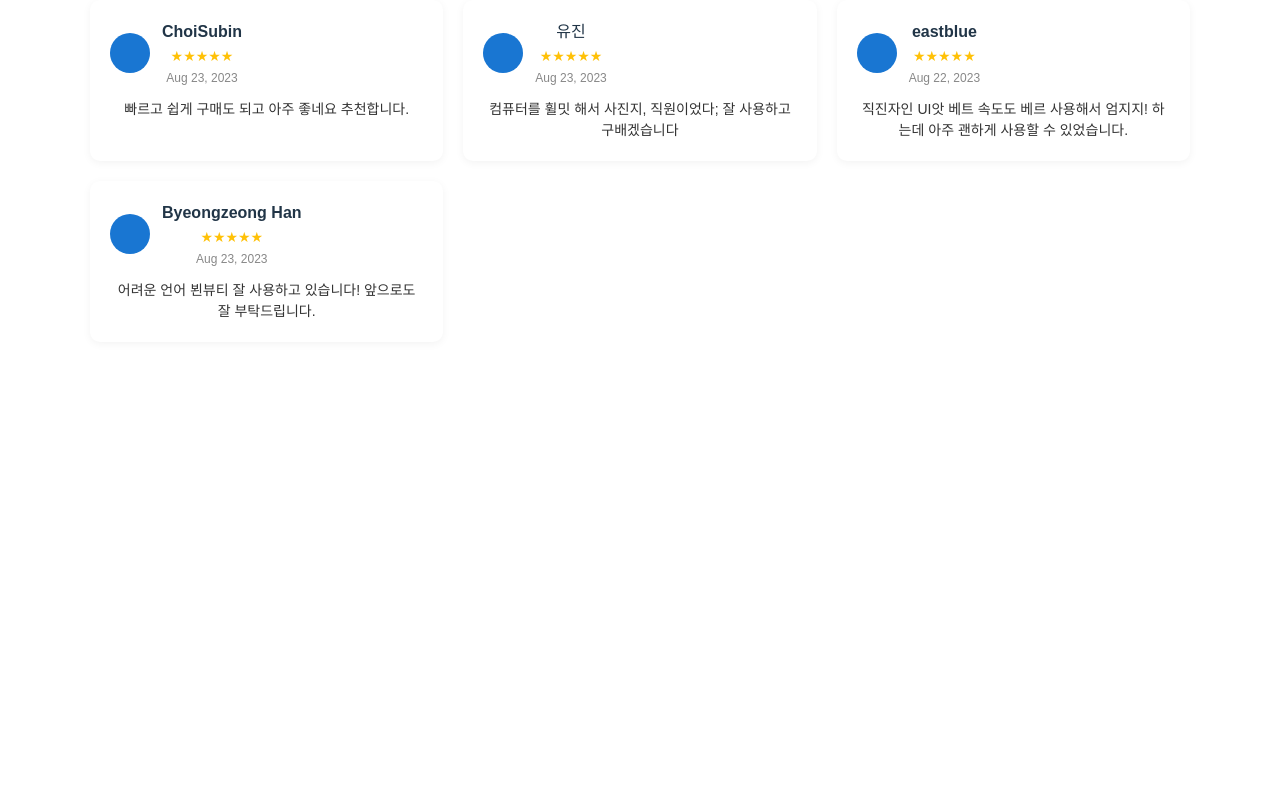
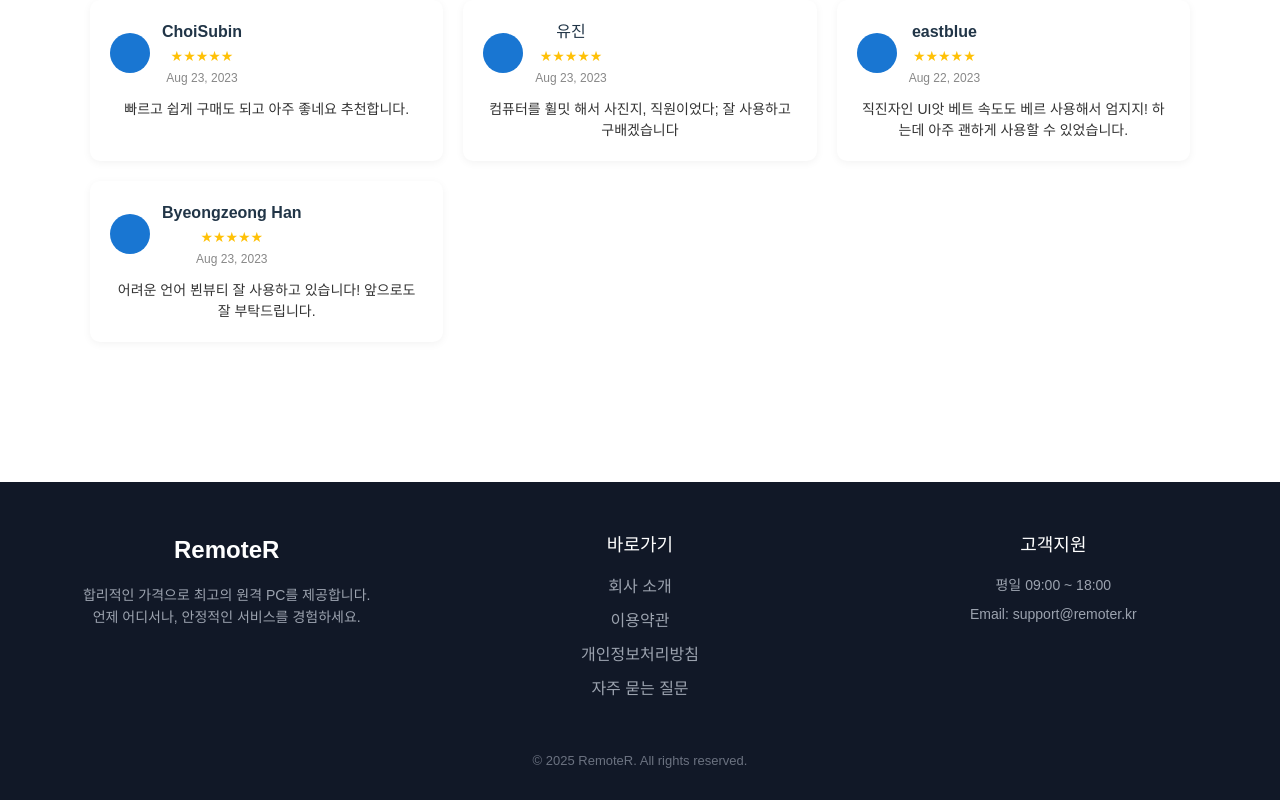
Before and after one commit to jsebal2/rentalPc, a Vue app in the folder frontend/: page / in a window 1280 px wide. Shown: the part 1468-2268 px from the top of the page. Before the commit the page ends 1870 px from the top, so only its background shows below. Built offline with nearby package versions, Linux system fonts and the light colour scheme; no server answers.

Commit message:
homepage

```diff
--- a/frontend/src/style/home_css/main-page.css
+++ b/frontend/src/style/home_css/main-page.css
@@ -11,6 +11,7 @@
   left: 0;
   width: 100%;
   top: 0;
+  z-index: 10000;
 }
 .header .header-box{
 
@@ -20,7 +21,6 @@
   max-width: 1200px;
   margin: 0 auto;
   font-family: sans-serif;
-  height: 100vh;
   padding-top: 60px;
 }
 
@@ -276,3 +276,86 @@
   color: #333;
   line-height: 1.5;
 }
+
+/* footer */
+.footer {
+  position: absolute;
+  left: 0;
+  width: 100%;
+  background-color: #111827; /* dark navy */
+  color: #ffffff;
+  padding: 50px 20px 30px;
+  margin-top: 80px;
+  font-family: sans-serif;
+}
+
+.footer-container {
+  display: grid;
+  max-width: 1200px;
+  margin: 0 auto;
+  gap: 40px;
+  grid-template-columns: 1fr;
+  grid-template-columns: repeat(3, 1fr);
+}
+
+
+.footer-logo {
+  font-size: 24px;
+  font-weight: bold;
+  margin-bottom: 16px;
+}
+
+.footer-description {
+  font-size: 14px;
+  color: #9ca3af;
+  line-height: 1.6;
+}
+
+.footer-heading {
+  font-size: 18px;
+  font-weight: 600;
+  margin-bottom: 16px;
+}
+
+.footer-links {
+  list-style: none;
+  padding: 0;
+}
+
+.footer-links li {
+  margin-bottom: 10px;
+}
+
+.footer-links a {
+  text-decoration: none;
+  color: #9ca3af;
+  transition: color 0.3s;
+}
+
+.footer-links a:hover {
+  color: #ffffff;
+}
+
+.footer-text {
+  font-size: 14px;
+  color: #9ca3af;
+  margin-bottom: 8px;
+}
+
+.footer-sns a {
+  margin-right: 16px;
+  color: #9ca3af;
+  font-size: 20px;
+  transition: color 0.3s;
+}
+
+.footer-sns a:hover {
+  color: #3b82f6; /* blue-500 */
+}
+
+.footer-copy {
+  text-align: center;
+  margin-top: 40px;
+  font-size: 13px;
+  color: #6b7280;
+}
--- a/frontend/src/views/home/MainPage.vue
+++ b/frontend/src/views/home/MainPage.vue
@@ -165,6 +165,46 @@
       </div>
     </section>
 
+    <footer class="footer">
+      <div class="footer-container">
+
+        <!-- 로고 및 소개 -->
+        <div class="footer-section">
+          <h2 class="footer-logo">RemoteR</h2>
+          <p class="footer-description">
+            합리적인 가격으로 최고의 원격 PC를 제공합니다.<br>
+            언제 어디서나, 안정적인 서비스를 경험하세요.
+          </p>
+        </div>
+
+        <!-- 링크 섹션 -->
+        <div class="footer-section">
+          <h3 class="footer-heading">바로가기</h3>
+          <ul class="footer-links">
+            <li><a href="#">회사 소개</a></li>
+            <li><a href="#">이용약관</a></li>
+            <li><a href="#">개인정보처리방침</a></li>
+            <li><a href="#">자주 묻는 질문</a></li>
+          </ul>
+        </div>
+
+        <!-- 고객지원 및 SNS -->
+        <div class="footer-section">
+          <h3 class="footer-heading">고객지원</h3>
+          <p class="footer-text">평일 09:00 ~ 18:00</p>
+          <p class="footer-text">Email: support@remoter.kr</p>
+          <div class="footer-sns">
+            <a href="#"><i class="fab fa-facebook-f"></i></a>
+            <a href="#"><i class="fab fa-twitter"></i></a>
+            <a href="#"><i class="fab fa-instagram"></i></a>
+          </div>
+        </div>
+
+      </div>
+      <div class="footer-copy">© 2025 RemoteR. All rights reserved.</div>
+    </footer>
+
+
     <!-- Login Popup Modal -->
     <div v-if="showLoginPopup" class="modal-overlay" @click.self="closePopup">
       <LoginPopup @login-success="handleLoginSuccess" />
```
